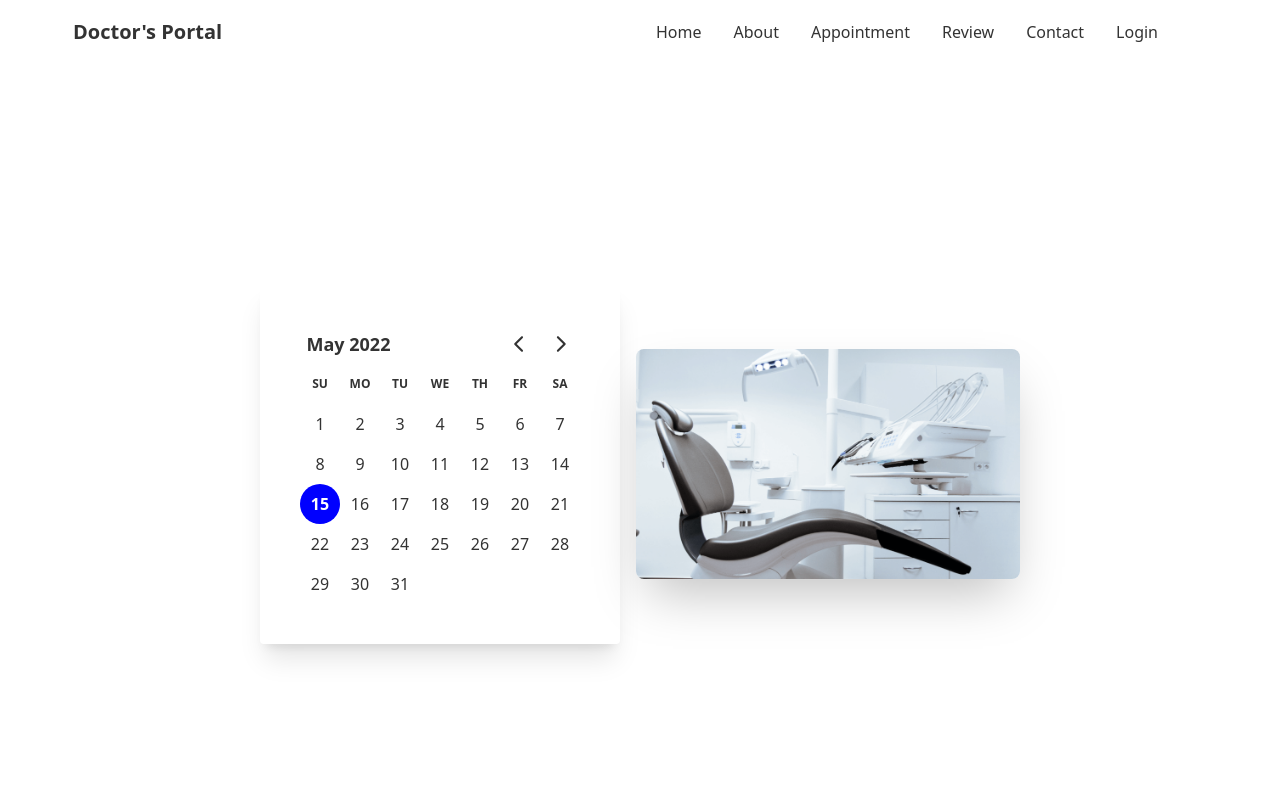
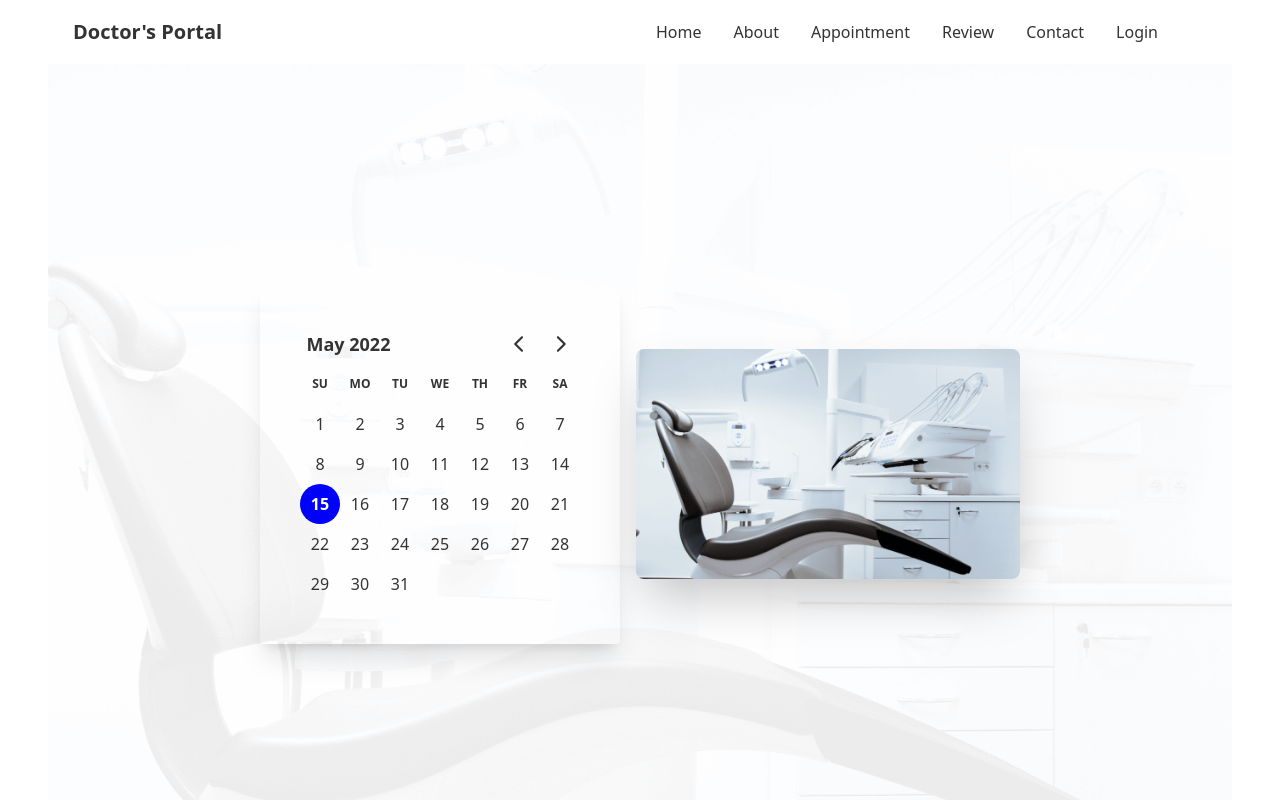
Before and after one commit to ShahidulIslam32/Doctors-Portal, a React (Create React App) app: page /appointment in a window 1280 px wide. Shown: the top 800 px of the page. Built offline with nearby package versions, Linux system fonts and the light colour scheme; no server answers.

Commit message:
client side done

```diff
--- a/src/Pages/Appointment/AppointmentBanner.js
+++ b/src/Pages/Appointment/AppointmentBanner.js
@@ -1,12 +1,13 @@
 import chair from '../../assets/images/chair.png'
 import { DayPicker } from 'react-day-picker';
 import 'react-day-picker/dist/style.css';
+import appoint from '../../assets/images/bg.png'
 
 
 
 const AppointmentBanner = ({date , setDate}) => {
     return (
-        <div class="custom hero min-h-screen">
+        <div class="custom hero min-h-screen" style={{ background: `url(${appoint})`, backgroundSize: 'cover', backgroundPosition: 'center' }}>
             <div class="hero-content flex-col lg:flex-row-reverse">
                 <img src={chair} class="max-w-sm rounded-lg shadow-2xl" alt='box'/>
                 <div className='shadow-xl p-6 rounded'>
--- a/src/Pages/Appointment/AvailableAppointment.js
+++ b/src/Pages/Appointment/AvailableAppointment.js
@@ -8,13 +8,13 @@ const AvailableAppointment = ({date}) => {
     const [treatment , setTreatment] = useState(null)
 
     useEffect( () => {
-        fetch('services.json')
+        fetch('http://localhost:5000/service')
         .then(res => res.json())
         .then(data => setServices(data))
     }, [])
     return (
         <div>
-            <p className='text-center text-primary font-bold'>Available Appointments on {format(date, 'PP')}</p>
+            <p className='mt-14 text-center text-primary font-bold'>Available Appointments on {format(date, 'PP')}</p>
             <p className='text-center text-gray-400'>Please Select a Service</p>
             <div className='mt-14 mb-5 grid grid-cols-1 md:grid-cols-2 gap-x-8 gap-y-4 lg:grid-cols-3 gap-5 mb-44'>
                 {
```
